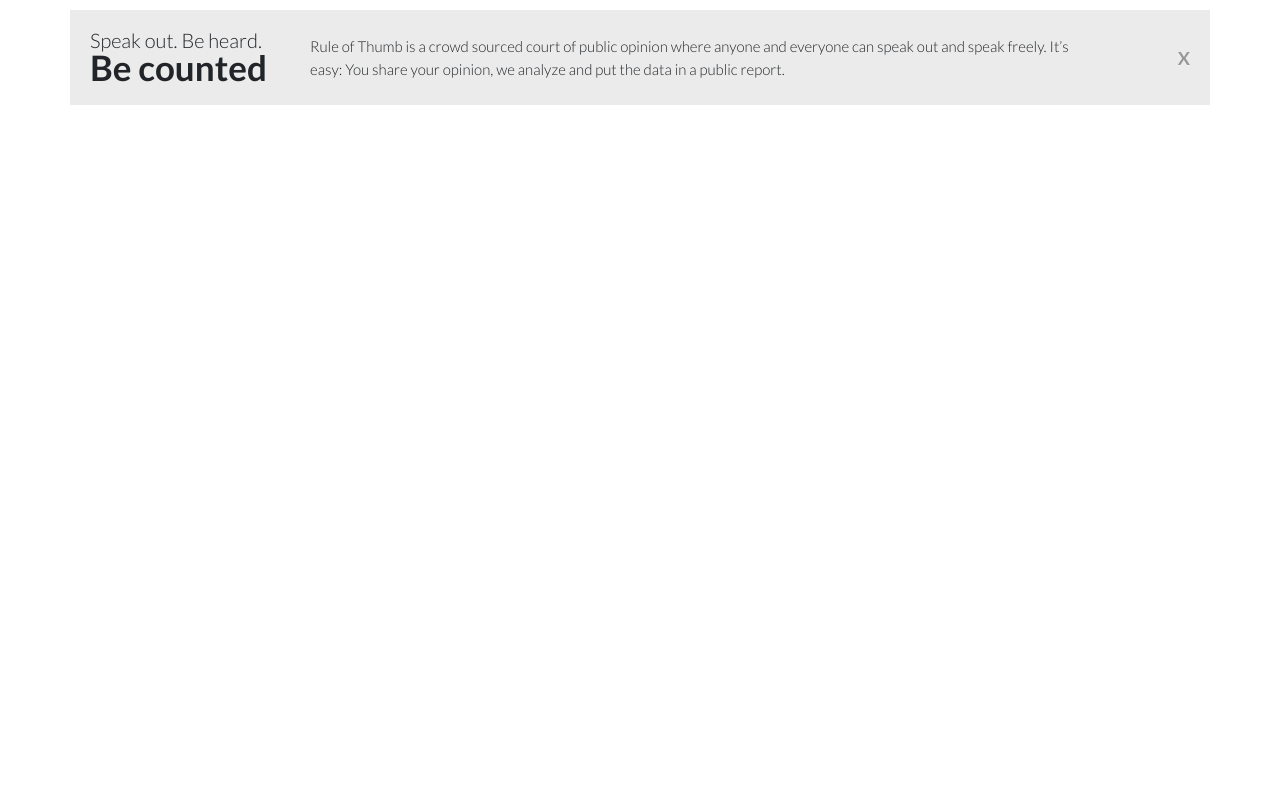
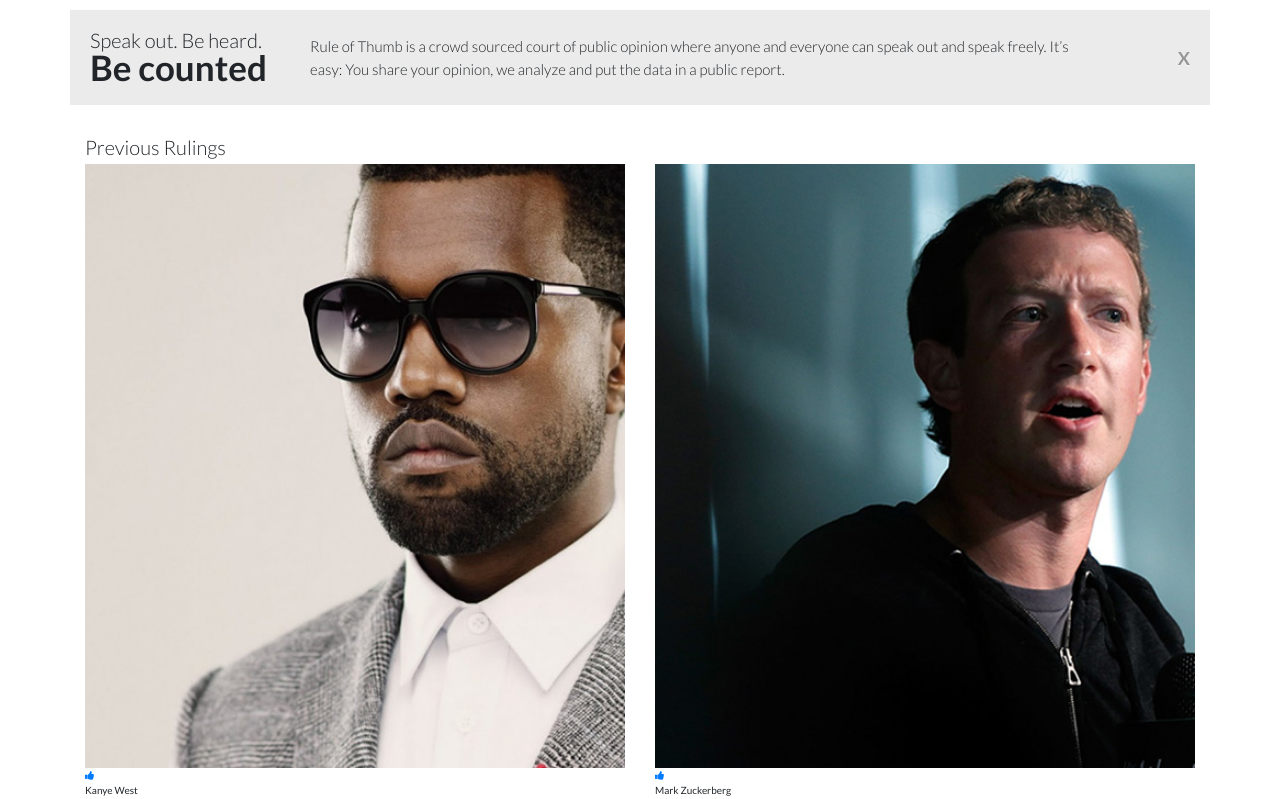
Before and after one commit to sebaspa/ruleofthumb, an Angular app: page /#/home in a window 1280 px wide. Shown: the part 820-1619 px from the top of the page. Before the commit the page ends 955 px from the top, so only its background shows below. Built offline with nearby package versions, Linux system fonts and the light colour scheme.

Commit message:
Adicionar el componente rulings

```diff
--- a/src/app/app.module.ts
+++ b/src/app/app.module.ts
@@ -8,12 +8,14 @@ import { app_routing } from './app.routes';
 import { AppComponent } from './app.component';
 import { NavbarComponent } from './components/shared/navbar/navbar.component';
 import { HomeComponent } from './components/home/home.component';
+import { RulingsComponent } from './components/rulings/rulings.component';
 
 @NgModule({
 	declarations: [
 		AppComponent,
 		NavbarComponent,
-		HomeComponent
+		HomeComponent,
+		RulingsComponent
 	],
 	imports: [
 		BrowserModule,
--- a/src/app/components/home/home.component.html
+++ b/src/app/components/home/home.component.html
@@ -56,3 +56,5 @@
     </div>
   </div>
 </div>
+
+<app-rulings></app-rulings>
```
